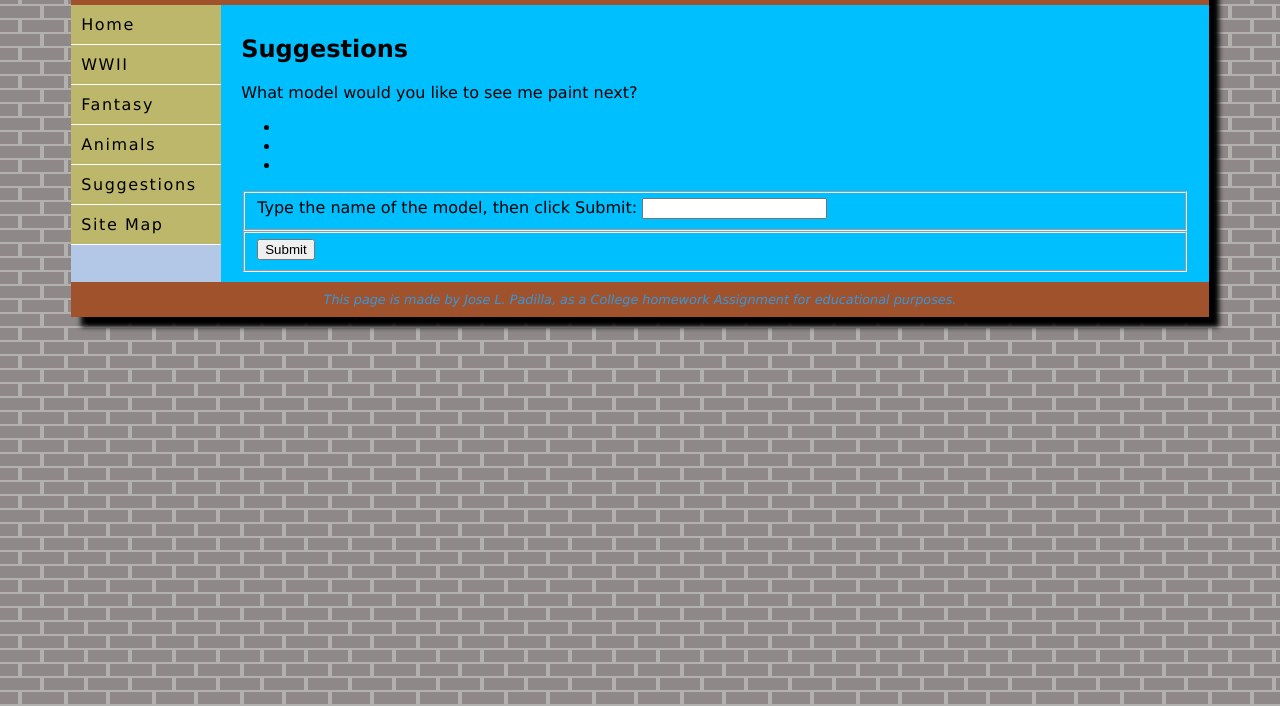
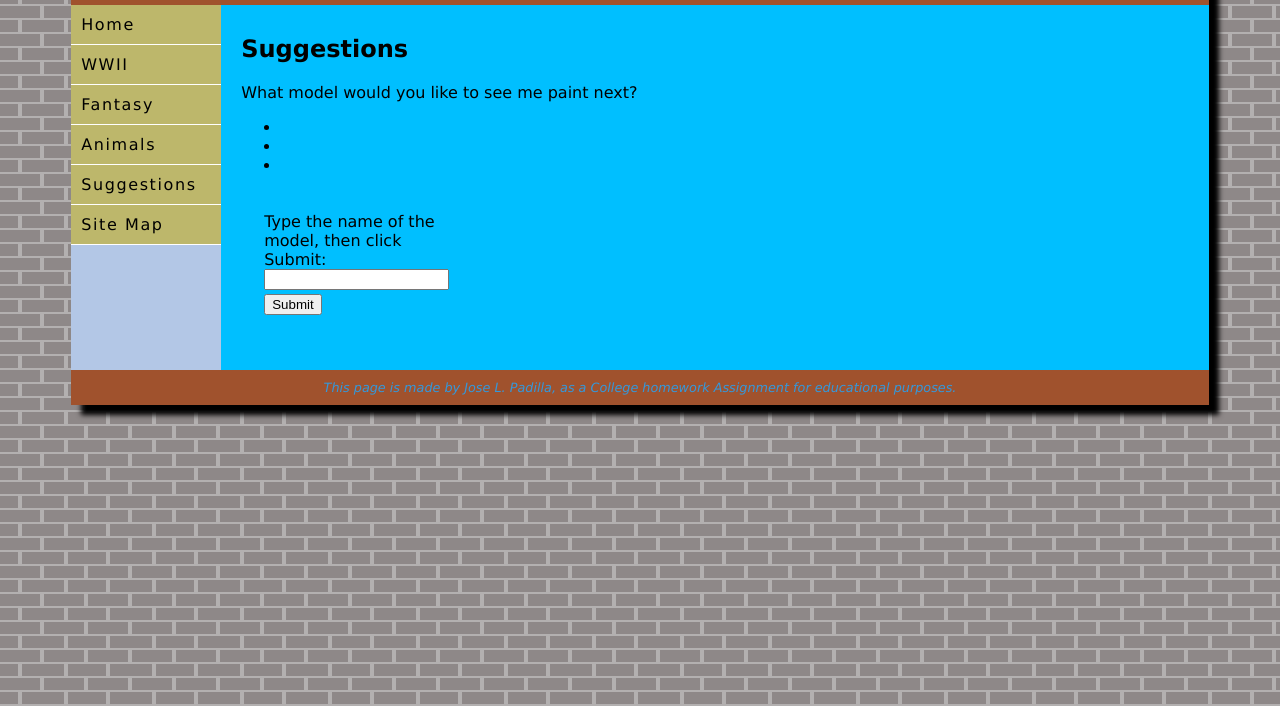
Before and after one commit to Jose-L-Padilla/Individual-Case-Project, a plain HTML site: page suggestions.html in a window 1280 px wide. Shown: the part 94-800 px from the top of the page. Drawn offline with Linux system fonts and the light colour scheme.

Commit message:
Update a1.css

```diff
--- a/a1.css
+++ b/a1.css
@@ -33,6 +33,16 @@ main { background-color: #00bfff;
 	padding: 10px 20px;
 	display: block;
 	overflow: auto;}
+/* Suggestions page */
+form {padding: 5px;
+   height: 50px;
+   width: 50px;}
+fieldset {padding: 1em;
+   border: none;
+   float: left;
+   width: 190px;
+   height: 50px;}
+/* Suggestions page */
 #wrapper { margin: 0 auto;
 	width: 90%;
 	min-width: 900px; max-width: 1280px;
```
